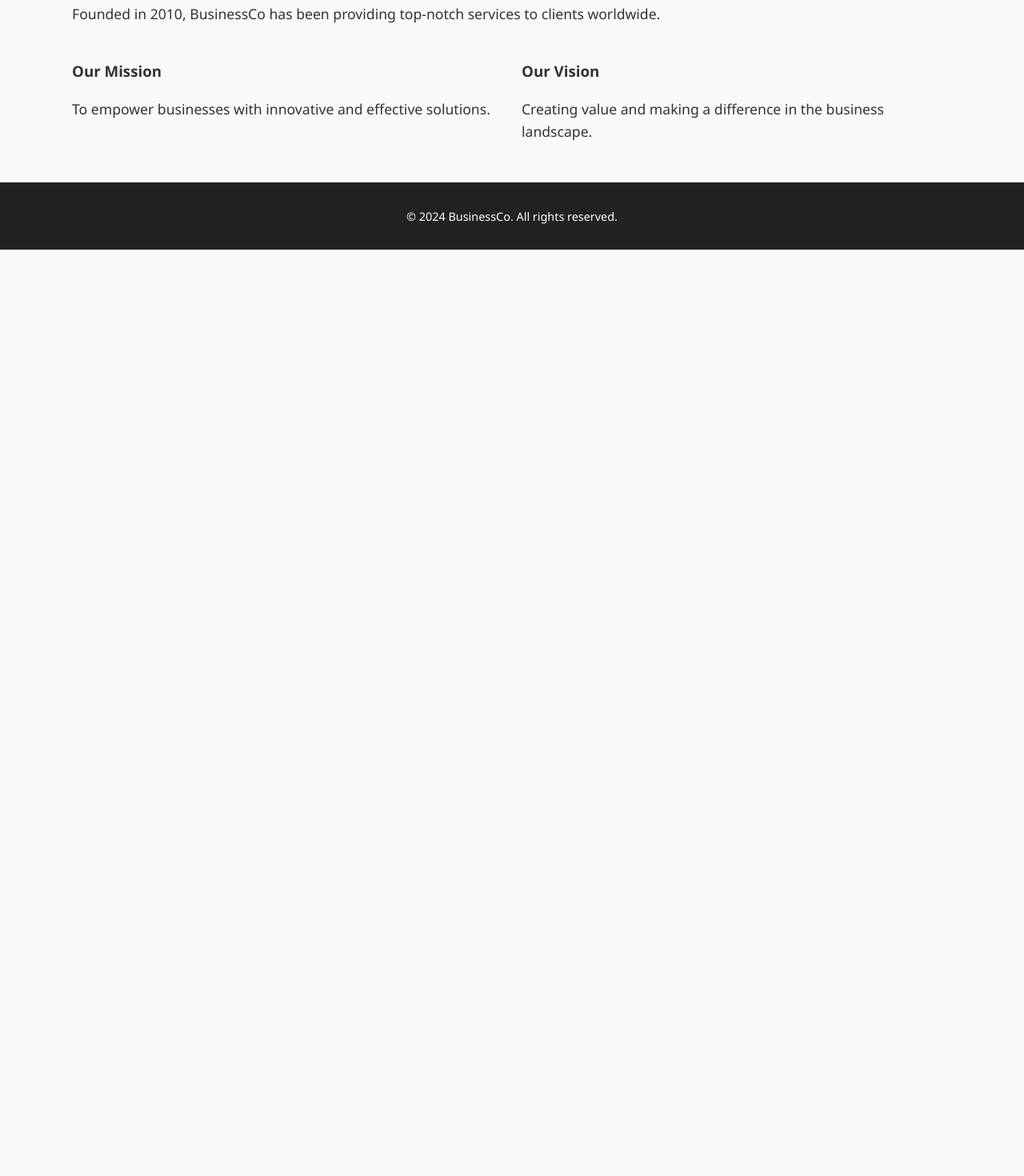
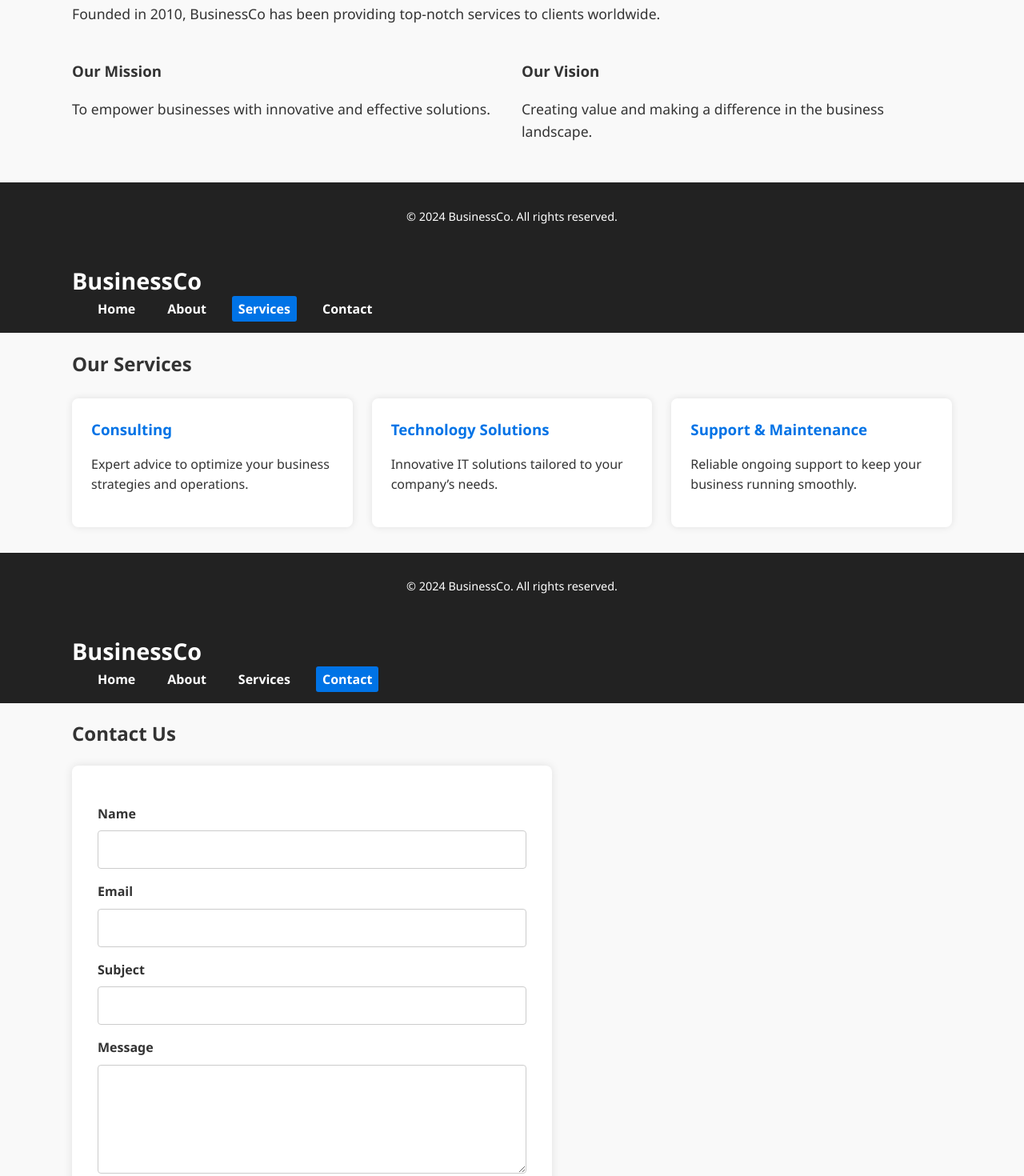
Before and after one commit to kasiecamp-cyber/WEBT-2310-N07, a plain HTML site: page index.html in a window 1280 px wide. Shown: the part 775-2245 px from the top of the page at 80% size. Before the commit the page ends 1087 px from the top, so only its background shows below. Drawn offline with Linux system fonts and the light colour scheme; files that its build step writes are made by us from their sources.

Commit message:
Update index.html

```diff
--- a/index.html
+++ b/index.html
@@ -108,3 +108,122 @@
   </script>
 </body>
 </html>
+<html lang="en">
+<head>
+  <meta charset="UTF-8" />
+  <meta name="viewport" content="width=device-width, initial-scale=1" />
+  <title>BusinessCo | Services</title>
+  <link rel="stylesheet" href="styles.css" />
+</head>
+<body>
+  <header>
+    <div class="container">
+      <h1 class="logo">BusinessCo</h1>
+      <nav>
+        <ul class="nav-links">
+          <li><a href="index.html">Home</a></li>
+          <li><a href="about.html">About</a></li>
+          <li><a href="services.html" class="active">Services</a></li>
+          <li><a href="contact.html">Contact</a></li>
+        </ul>
+      </nav>
+      <button class="nav-toggle" aria-label="toggle navigation">
+        &#9776;
+      </button>
+    </div>
+  </header>
+
+  <main>
+    <section class="services-section container">
+      <h2>Our Services</h2>
+      <!-- 3 column layout -->
+      <div class="columns-3">
+        <article class="service-card">
+          <h3>Consulting</h3>
+          <p>Expert advice to optimize your business strategies and operations.</p>
+        </article>
+        <article class="service-card">
+          <h3>Technology Solutions</h3>
+          <p>Innovative IT solutions tailored to your company’s needs.</p>
+        </article>
+        <article class="service-card">
+          <h3>Support & Maintenance</h3>
+          <p>Reliable ongoing support to keep your business running smoothly.</p>
+        </article>
+      </div>
+    </section>
+  </main>
+
+  <footer>
+    <div class="container">
+      <p>© 2024 BusinessCo. All rights reserved.</p>
+    </div>
+  </footer>
+
+  <script>
+    const toggle = document.querySelector('.nav-toggle');
+    const navLinks = document.querySelector('.nav-links');
+
+    toggle.addEventListener('click', () => {
+      navLinks.classList.toggle('nav-open');
+    });
+  </script>
+</body>
+</html>
+  <link rel="stylesheet" href="styles.css" />
+</head>
+<body>
+  <header>
+    <div class="container">
+      <h1 class="logo">BusinessCo</h1>
+      <nav>
+        <ul class="nav-links">
+          <li><a href="index.html">Home</a></li>
+          <li><a href="about.html">About</a></li>
+          <li><a href="services.html">Services</a></li>
+          <li><a href="contact.html" class="active">Contact</a></li>
+        </ul>
+      </nav>
+      <button class="nav-toggle" aria-label="toggle navigation">
+        &#9776;
+      </button>
+    </div>
+  </header>
+
+  <main>
+    <section class="contact-section container">
+      <h2>Contact Us</h2>
+      <form class="contact-form" action="#" method="POST" novalidate>
+        <label for="name">Name</label>
+        <input type="text" id="name" name="name" required />
+
+        <label for="email">Email</label>
+        <input type="email" id="email" name="email" required />
+
+        <label for="subject">Subject</label>
+        <input type="text" id="subject" name="subject" required />
+
+        <label for="message">Message</label>
+        <textarea id="message" name="message" rows="5" required></textarea>
+
+        <button type="submit" class="btn-primary">Send Message</button>
+      </form>
+    </section>
+  </main>
+
+  <footer>
+    <div class="container">
+      <p>© 2024 BusinessCo. All rights reserved.</p>
+    </div>
+  </footer>
+
+  <script>
+    const toggle = document.querySelector('.nav-toggle');
+    const navLinks = document.querySelector('.nav-links');
+
+    toggle.addEventListener('click', () => {
+      navLinks.classList.toggle('nav-open');
+    });
+  </script>
+</body>
+</html>
```
